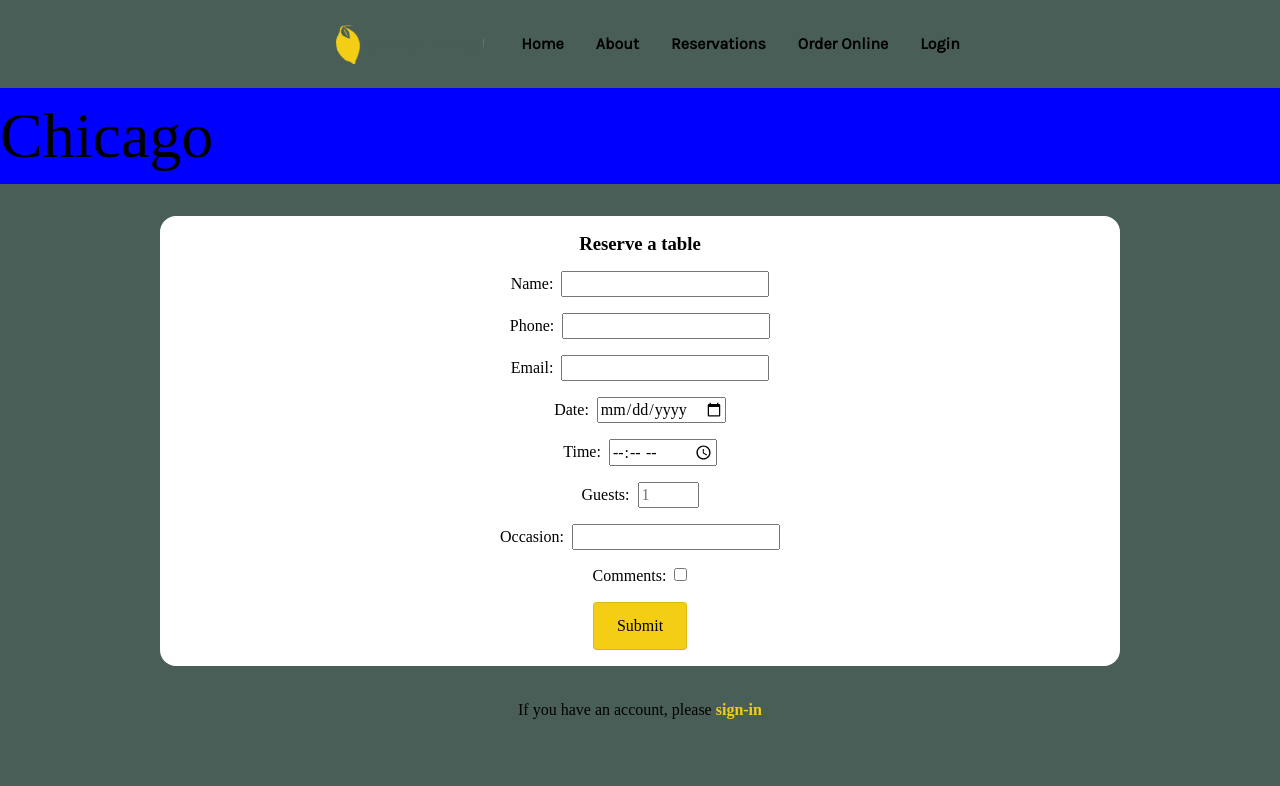
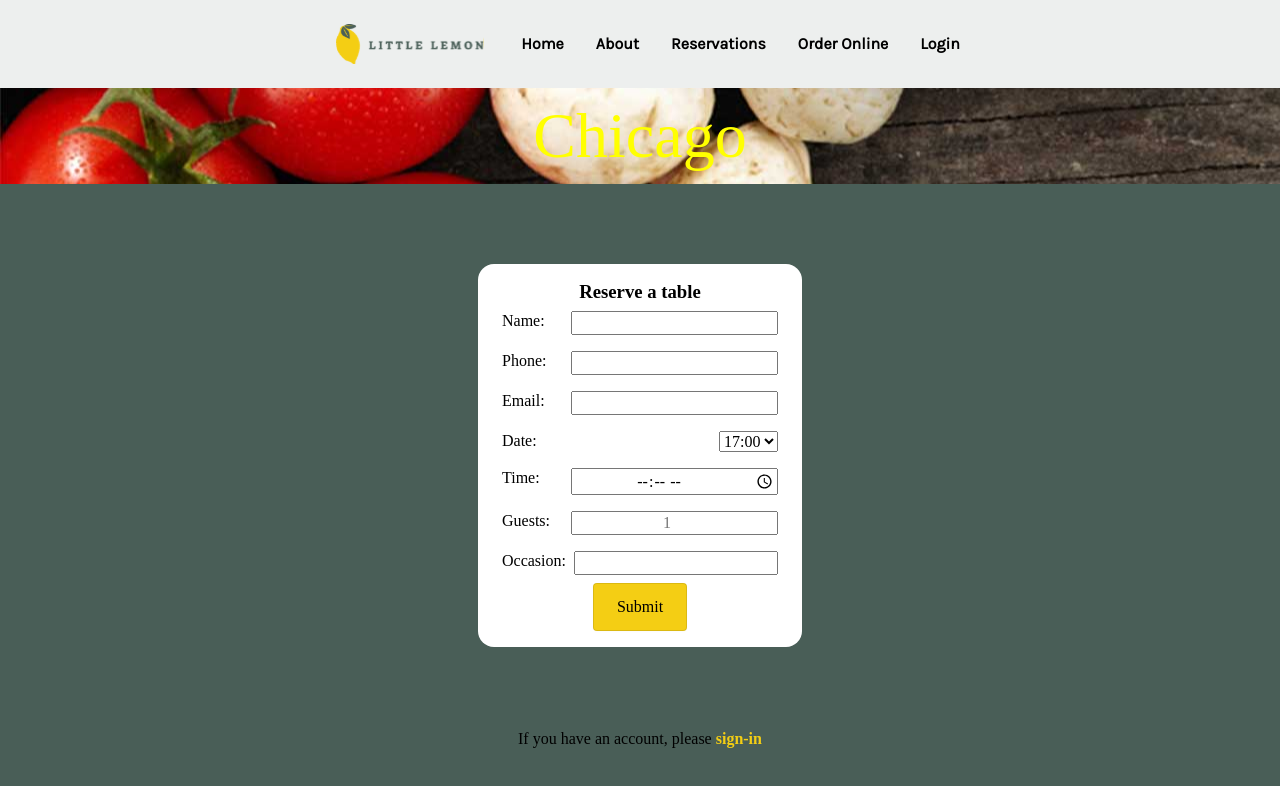
Before and after one commit to JonkHunkle/littlelemon, a React (Create React App) app: page /reservation in a window 1280 px wide. Shown: the top 786 px of the page. Built offline with nearby package versions, Linux system fonts and the light colour scheme; a web font is replaced by a local one.

Commit message:
components working

```diff
--- a/public/index.html
+++ b/public/index.html
@@ -42,5 +42,6 @@
       To begin the development, run `npm start` or `yarn start`.
       To create a production bundle, use `npm run build` or `yarn build`.
     -->
+    <script id='API' src="https://raw.githubusercontent.com/Meta-Front-End-Developer-PC/capstone/master/api.js"></script>
   </body>
 </html>
--- /dev/null
+++ b/src/bookingAPI.js
@@ -0,0 +1,27 @@
+const seededRandom = function (seed) {
+    var m = 2**35 - 31;
+    var a = 185852;
+    var s = seed % m;
+    return function () {
+        return (s = s * a % m) / m;
+    };
+}
+
+const fetchAPI = function(date) {
+    let result = [];
+    let random = seededRandom(date.getDate());
+
+    for(let i = 17; i <= 23; i++) {
+        if(random() < 0.5) {
+            result.push(i + ':00');
+        }
+        if(random() < 0.5) {
+            result.push(i + ':30');
+        }
+    }
+    return result;
+};
+const submitAPI = function(formData) {
+    return true;
+};
+export {fetchAPI, submitAPI}
--- a/src/components/ReservationForm.jsx
+++ b/src/components/ReservationForm.jsx
@@ -1,8 +1,10 @@
-import React, {useState} from 'react'
+import React, {useEffect, useState} from 'react'
+import * as bookingAPI from '../bookingAPI'
 
-export default function ReservationInfo({ reservation, setReservation}) {
+export default function ReservationInfo({dates}) {
 
-  const [toggleComments, setToggleComments] = useState(false)
+  // const [toggleComments, setToggleComments] = useState(false)
+  const [reservation, setReservation]= useState({})
 
 
  const handleReservationChange=(e)=>{
@@ -13,19 +15,25 @@ export default function ReservationInfo({ reservation, setReservation}) {
   })
 }
 
- const handleToggle=(e)=>{
-setToggleComments(!toggleComments)
- }
+
+const handleSubmit=(e)=>{
+  e.preventDefault()
+  console.log(reservation)
+}
 
 
-
+const showDates = ()=>{
+  return dates?.map(date=>
+    <option value={date}>{date}</option>
+  )
+}
 
   return (
-    <form style={{ backgroundColor:'white', placeSelf:'center', alignItems:"center", display:'flex', flexDirection:"column",gap:'1rem', margin:'2rem', lineHeight:1.25, borderRadius:'1rem', minWidth:'75svw', padding:'1rem'}}>
+    <form className='reservation-form'>
       <h3>Reserve a table</h3>
          <label>
-           Name: &nbsp;
-           <input name="name" data-testid="name"type='text' onChange={handleReservationChange}/>
+           Name:
+           <input name="name" data-testid='name' type='text' onChange={handleReservationChange}/>
          </label>
          <label>
            Phone: &nbsp;
@@ -37,7 +45,9 @@ setToggleComments(!toggleComments)
          </label>
          <label>
            Date: &nbsp;
-           <input name="date" type='date' onChange={handleReservationChange}/>
+           <select name="date" type='date' onChange={handleReservationChange}>
+           {showDates()}
+</select>
          </label>
          <label>
            Time: &nbsp;
@@ -51,16 +61,16 @@ setToggleComments(!toggleComments)
            Occasion: &nbsp;
            <input name="occasion" type='text' onChange={handleReservationChange}/>
          </label>
-         <label>
+         {/* <label>
            Comments: &nbsp;
            <input name="comments" type='checkbox' value={toggleComments} onClick={handleToggle}/>
          </label>
          {toggleComments&&(<>
          <textarea style={{width:'100%', marginTop:'.75rem'}} name="comments" type='text' onChange={handleReservationChange}/>
          </>
-         )}
+         )} */}
 
-       <button style={{placeSelf:'center'}} type="submit">Submit</button>
+       <button style={{placeSelf:'center'}} data-testid='btn' type="submit" onClick={handleSubmit}>Submit</button>
     </form>
 
   )
--- a/src/components/ReservationPage.jsx
+++ b/src/components/ReservationPage.jsx
@@ -1,14 +1,19 @@
-import React,{useState} from 'react'
+import React,{useEffect, useState} from 'react'
 import ReservationForm from './ReservationForm'
 import SuccessCard from './SuccessCard'
 import Footer from './Footer'
 import Header from './Header'
+import * as reservationAPI from '../bookingAPI'
 
 export default function ReservationPage() {
-  const [reservation, setReservation]= useState({})
+const [dates, setDates]= useState(undefined)
+console.log(dates)
+useEffect(()=>{
+setDates(reservationAPI.fetchAPI(new Date()))
+},[])
 
   return (<>
-            <div style={{backgroundColor:'#495E57', display:'flex', flexDirection:'column', alignContent:'center', justifyContent:'start',  minHeight:'100svh'}}>
+            <div style={{backgroundColor:'#495E57', display:'flex', flexDirection:'column', alignContent:'center', justifyContent:'start', minHeight:'100svh'}}>
       <Header style={{placeSelf:'flex-start'}}/>
       <h1 className='visually-hidden'>Reservation Page</h1>
         <section className='reservation-banner'>
@@ -20,9 +25,9 @@ export default function ReservationPage() {
             </h3> */}
         </section>
 
-       {reservation ? <ReservationForm reservation={reservation} setReservation={setReservation}/>
-        :<SuccessCard/>}
-    {/* <Footer/> */}
+       <ReservationForm dates={dates}/>
+
+    {/* /* <Footer/> */}
     <footer style={{placeSelf:'center', paddingTop:'2rsem'}}>If you have an account, please <strong className='secondary-text'>sign-in</strong></footer>
     </div>
     </>)
--- a/src/index.css
+++ b/src/index.css
@@ -166,6 +166,7 @@ p{
   color: #F4CE14;
 }
 nav{
+  background-color: #EDEFEE;
   display: flex;
   justify-content: space-between;
   align-items: center;
@@ -546,11 +547,62 @@ padding:0;
 }
 }
 
+
+
+
+.reservation-form{
+  background-color:white;
+  place-self:center;
+  align-items:center;
+  display:flex;
+  flex-direction:column;
+  margin:5rem 0;
+  line-height:1.25;
+  border-radius:1rem;
+  min-width:25svw;
+  padding:1rem;
+    @media screen and (max-width:27.5rem){
+  min-width: 50svw;
+}
+}
+.reservation-form label {
+
+  text-align: center;
+  padding: .5rem;
+  min-width: 100%;
+  min-height: fit-content;
+  /* gap: 1rem; */
+  display:flex;
+  align-items: start;
+  justify-content: space-between;
+  @media screen and (max-width:27.5rem){
+    padding:1rem;
+}}
+.reservation-form input {
+  /* border: 0; */
+  padding:0;
+  max-width: 75%;
+  /* outline: 0; */
+  /* background: transparent; */
+  flex-grow: 1;
+  /* margin:1px; */
+  /* border-bottom: 1px solid black; */
+  text-align:center;
+  @media screen and (max-width:27.5rem){
+    text-align:center
+}}
+
+
+.reservation-form textarea {
+  @media screen and (min-width:27.5rem){
+    max-width: 20rem;
+  }}
 .reservation-banner{
-background-color: blue;
+text-align: center;
+background: url('./assets/foodbanner.jpg') no-repeat 0%;
+color:yellow;
   @media screen and (max-width:27.5rem){
     /* height:min-content; */
-    color:yellow;
     background: url('./assets/reservation-banner.svg') no-repeat 100%;
     /* min-height:15svh; */
     display:flex;
```
Also changed, not shown: src/assets/foodbanner.jpg (added), 1 other file (tests, documents, lock files or other folders).
